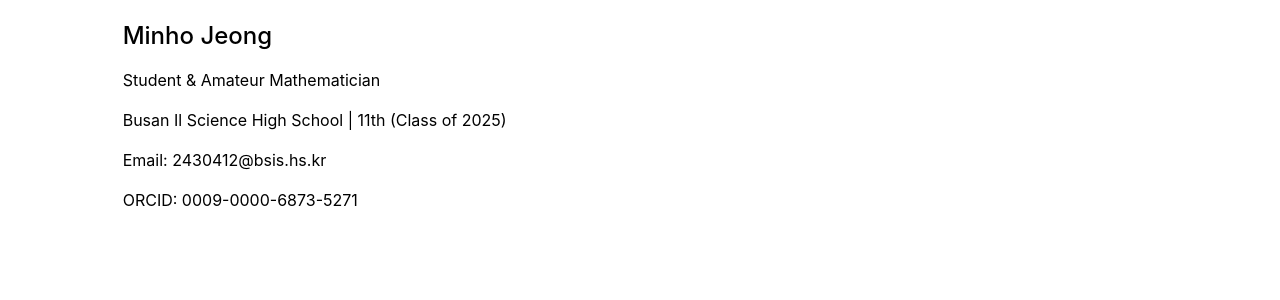
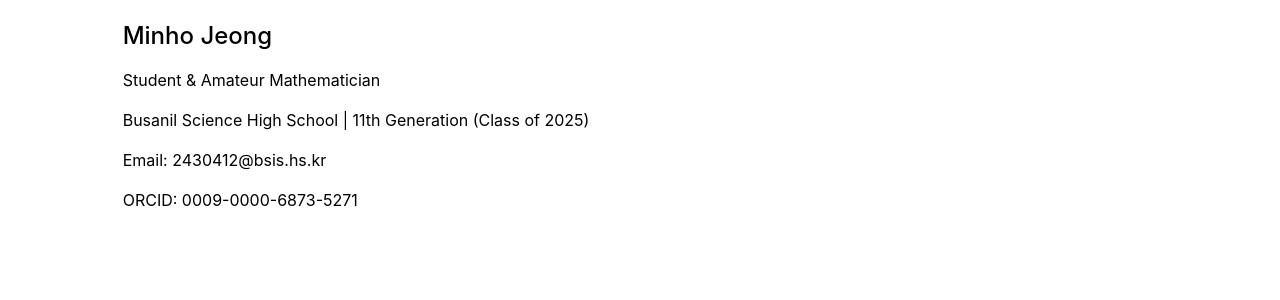
Before and after one commit to mino-jeong/mino-jeong.github.io, a Jekyll site: the page built from contact.md, in a window 1280 px wide. Shown: the part 240-540 px from the top of the page. Built offline with Jekyll 4.4.1, drawn with Linux system fonts in a browser that asks for light colours.

Commit message:
Update settings.yml

```diff
--- a/_data/settings.yml
+++ b/_data/settings.yml
@@ -15,4 +15,4 @@
 - {icon: 'orcid', link: 'https://orcid.org/0009-0000-6873-5271'}
 
 contacts:
-- {name: 'Minho Jeong', title: 'Student & Amateur Mathematician', school: 'Busan Il Science High School', number: '11th (Class of 2025)', email: '2430412@bsis.hs.kr', orcid: '0009-0000-6873-5271'}
+- {name: 'Minho Jeong', title: 'Student & Amateur Mathematician', school: 'Busanil Science High School', number: '11th Generation (Class of 2025)', email: '2430412@bsis.hs.kr', orcid: '0009-0000-6873-5271'}
```
